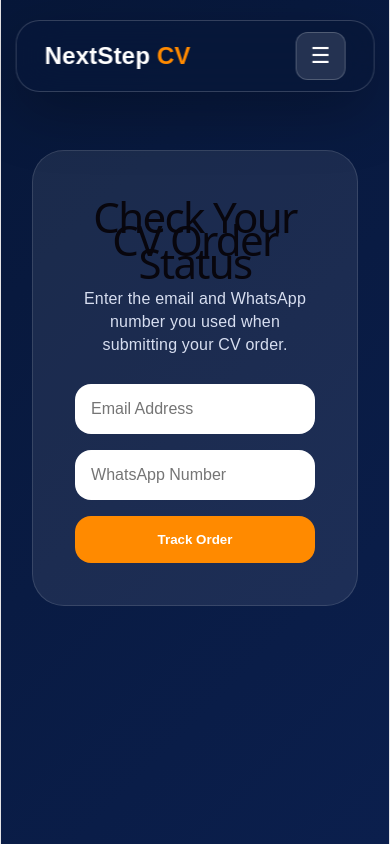
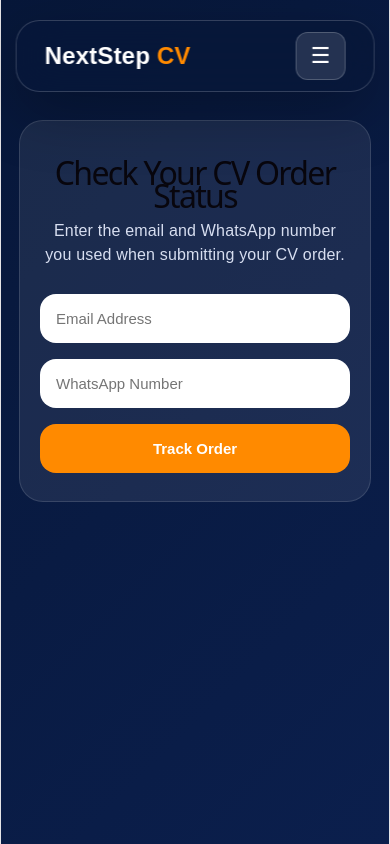
Before and after one commit to kjnavan-maker/nextstep-cv, a React (Vite) app in the folder client/: page /track-order in a window 390 px wide. Built offline with nearby package versions, Linux system fonts and the light colour scheme.

Commit message:
improved mobile responsiveness

```diff
--- a/client/src/styles/global.css
+++ b/client/src/styles/global.css
@@ -1894,3 +1894,49 @@ a { text-decoration: none; }
   background: #16a34a;
   color: white;
 }
+
+@media (max-width: 768px) {
+  .track-page {
+    padding: 120px 18px 50px;
+  }
+
+  .track-box {
+    padding: 28px 20px;
+    border-radius: 24px;
+  }
+
+  .track-box h1 {
+    font-size: 32px;
+  }
+
+  .track-form input,
+  .track-form button {
+    font-size: 15px;
+  }
+
+  .track-card {
+    padding: 20px;
+  }
+
+  .progress-container {
+    flex-direction: column;
+  }
+
+  .progress-step {
+    width: 100%;
+    text-align: center;
+  }
+
+  .admin-dashboard {
+    padding: 110px 18px 50px;
+  }
+
+  .analytics-grid {
+    grid-template-columns: 1fr;
+  }
+
+  .order-card-head {
+    flex-direction: column;
+    align-items: flex-start;
+  }
+}
```
